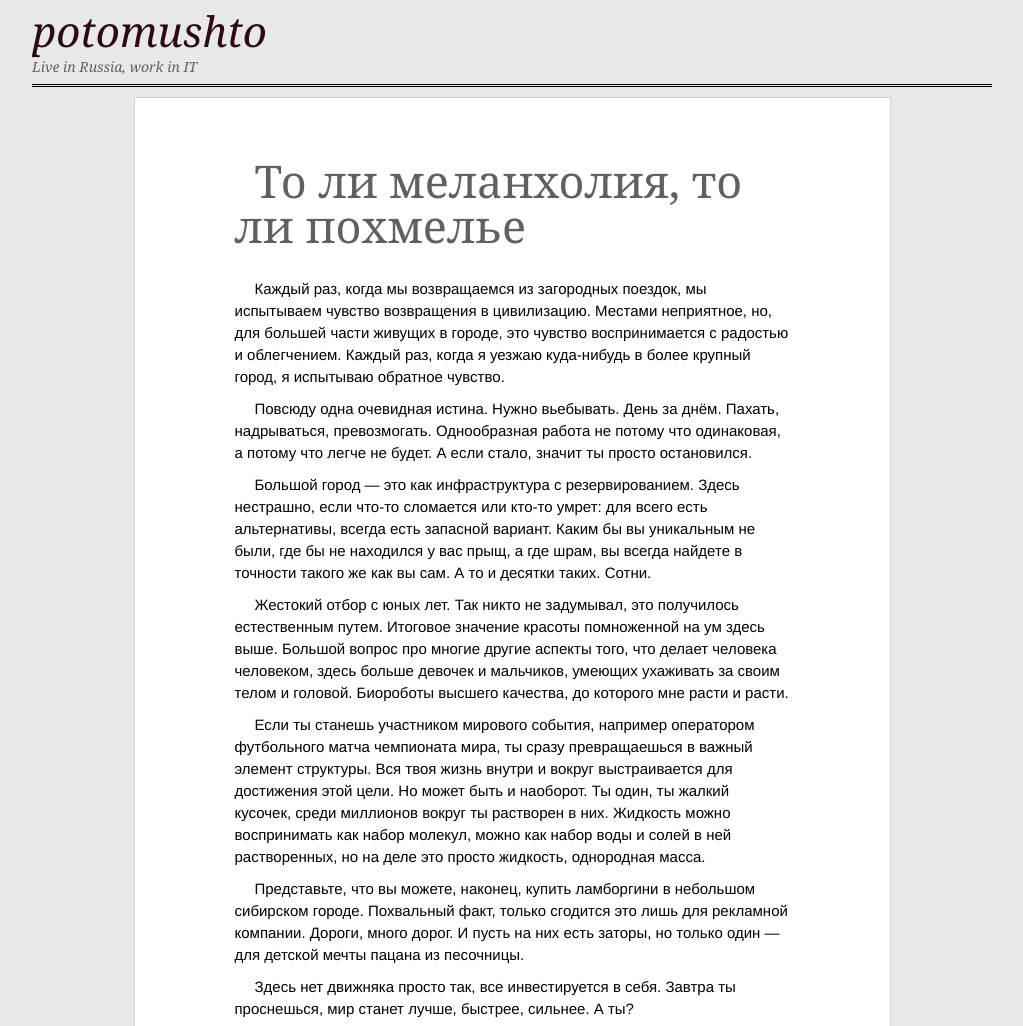
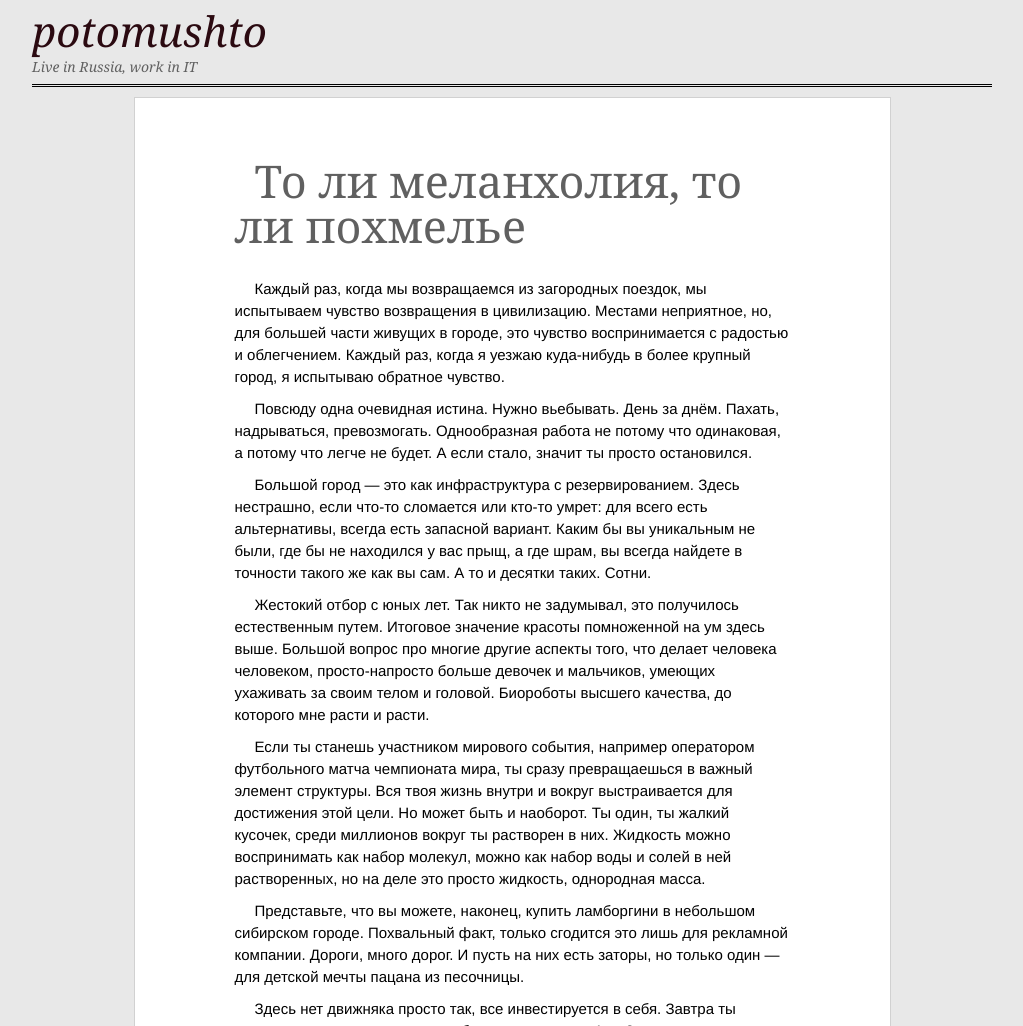
Before and after one commit to ptmt/ptmt.github.com, a Jekyll site: the page built from _posts/2012-07-24-siberian-hangover.md, in a window 1280 px wide, cut to the strip 0-1026 px from the top of the page. Shown: the whole strip, without its empty margins (128-1151 px from the left). Built offline with Jekyll 4.4.1, drawn with Linux system fonts in a browser that asks for light colours; Markdown is read by kramdown in place of the engine named in the settings.

Commit message:
Update _posts/2012-07-24-siberian-hangover.md

```diff
--- a/_posts/2012-07-24-siberian-hangover.md
+++ b/_posts/2012-07-24-siberian-hangover.md
@@ -10,7 +10,7 @@ title: То ли меланхолия, то ли похмелье
 
 Большой город — это как инфраструктура с резервированием. Здесь нестрашно, если что-то сломается или кто-то умрет: для всего есть альтернативы, всегда есть запасной вариант. Каким бы вы уникальным не были, где бы не находился у вас прыщ, а где шрам, вы всегда найдете в точности такого же как вы сам. А то и десятки таких. Сотни.
 
-Жестокий отбор с юных лет. Так никто не задумывал, это получилось естественным путем. Итоговое значение красоты помноженной на ум здесь выше. Большой вопрос про многие другие аспекты того, что делает человека человеком, здесь больше девочек и мальчиков, умеющих ухаживать за своим телом и головой. Биороботы высшего качества, до которого мне расти и расти.
+Жестокий отбор с юных лет. Так никто не задумывал, это получилось естественным путем. Итоговое значение красоты помноженной на ум здесь выше. Большой вопрос про многие другие аспекты того, что делает человека человеком, просто-напросто больше девочек и мальчиков, умеющих ухаживать за своим телом и головой. Биороботы высшего качества, до которого мне расти и расти.
 
 Если ты станешь участником мирового события, например оператором футбольного матча чемпионата мира, ты сразу превращаешься в важный элемент структуры. Вся твоя жизнь внутри и вокруг выстраивается для достижения этой цели. Но может быть и наоборот. Ты один, ты жалкий кусочек, среди миллионов вокруг ты растворен в них. Жидкость можно воспринимать как набор молекул, можно как набор воды и солей в ней растворенных, но на деле это просто жидкость, однородная масса.
 
```
